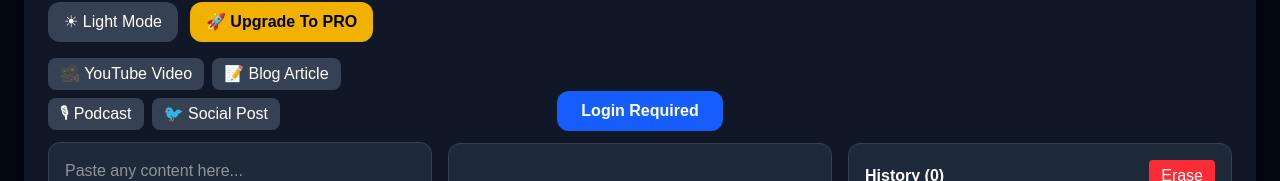
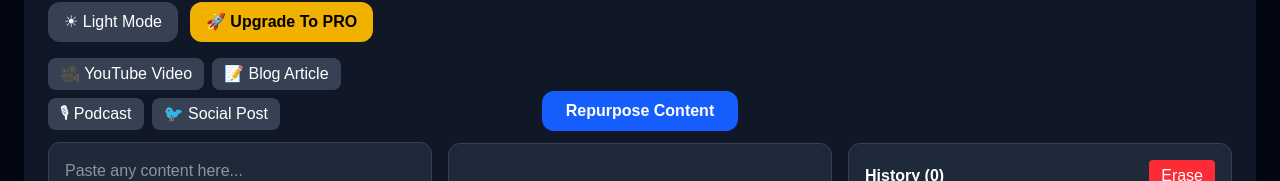
Before and after one commit to CekBiayaID/Ai-Shorts-Factory, a Next.js app: page / in a window 1280 px wide. Shown: the part 202-383 px from the top of the page. Built offline with nearby package versions, Linux system fonts and the light colour scheme; no server answers.

Commit message:
Fix login redirect on generate button

```diff
--- a/app/page.tsx
+++ b/app/page.tsx
@@ -548,14 +548,19 @@ router.push('/');
 
 {!loading && (
     <button
-      onClick={generate}
-      disabled={!isLoggedIn || usedToday >= dailyLimit}
+  onClick={() => {
+    if (!isLoggedIn) {
+      router.push("/login");
+      return;
+    }
+
+    generate();
+  }}
+  disabled={usedToday >= dailyLimit}
   className="bg-blue-600 text-white px-6 py-2 rounded-xl font-bold"
 >
   {
-        !isLoggedIn
-        ? "Login Required"
-        : usedToday >= dailyLimit
+    usedToday >= dailyLimit
       ? "Daily Limit Reached"
       : "Repurpose Content"
   }
```
Lines whose indentation alone changed are shown as unchanged.
